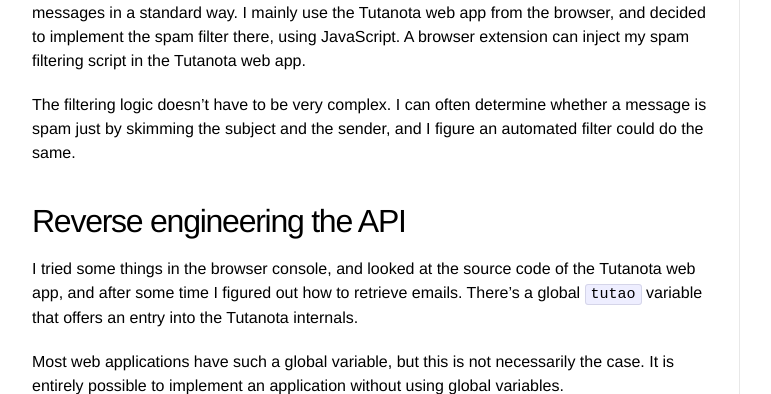
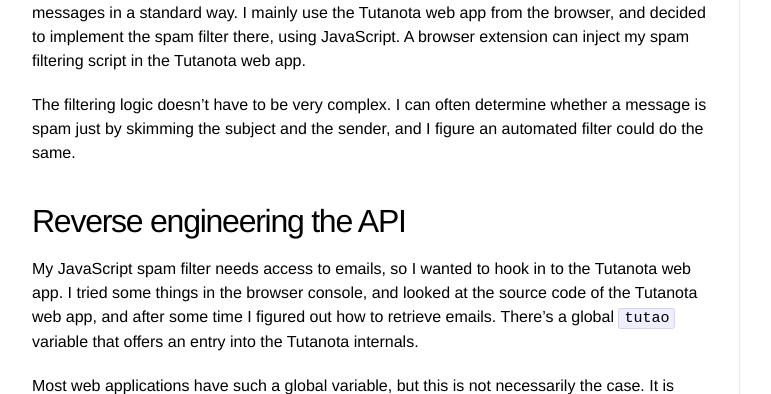
Before and after one commit to Sjord/Sjord.github.io, a Jekyll site: the page built from _posts/2023-09-15-client-side-spamfilter-for-tutanota.md, in a window 1280 px wide and 900 px high, scrolled down 671 px, cut to the strip 0-394 px from the top of the window. Shown: the whole strip, without its empty margins (108-879 px from the left). Built offline with Jekyll 4.4.1, drawn with Linux system fonts in a browser that asks for light colours.

Commit message:
Add a sentence

```diff
--- a/_posts/2023-09-15-client-side-spamfilter-for-tutanota.md
+++ b/_posts/2023-09-15-client-side-spamfilter-for-tutanota.md
@@ -21,7 +21,7 @@
 
 ## Reverse engineering the API
 
-I tried some things in the browser console, and looked at the source code of the Tutanota web app, and after some time I figured out how to retrieve emails.
+My JavaScript spam filter needs access to emails, so I wanted to hook in to the Tutanota web app. I tried some things in the browser console, and looked at the source code of the Tutanota web app, and after some time I figured out how to retrieve emails.
  There's a global `tutao` variable that offers an entry into the Tutanota internals.
 
 Most web applications have such a global variable, but this is not necessarily the case. It is entirely possible to implement an application without using global variables.
```
